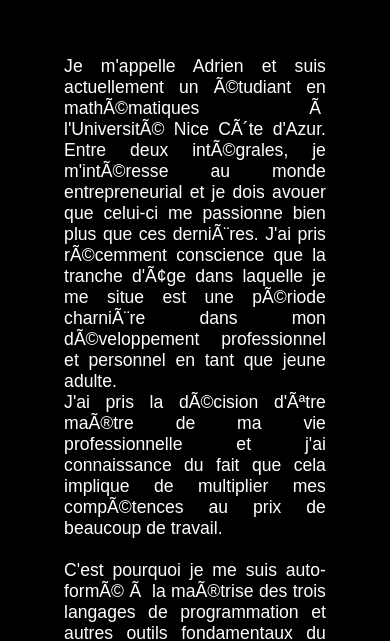
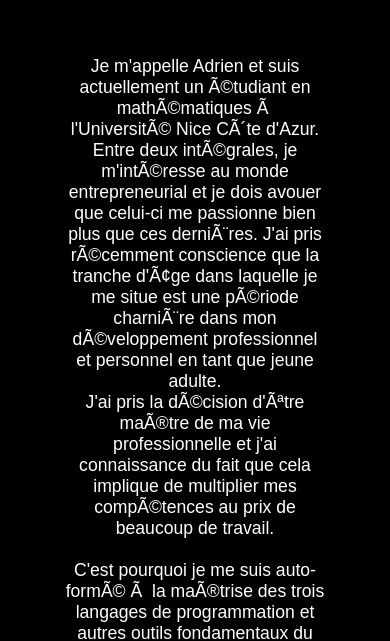
Before and after one commit to AdrienYakite/MonPortfolio, a plain HTML site: page a-propos.html in a window 390 px wide. Shown: the part 449-1090 px from the top of the page. Drawn offline with Linux system fonts and the light colour scheme.

Commit message:
mise à j

```diff
--- a/style-bazar-adri.css
+++ b/style-bazar-adri.css
@@ -123,7 +123,6 @@ span{
     text-decoration: none;
 }
 
-
 /*////////////////////////////////////////////////////////////////*/
 
                             /*ANIMATIONS*/
@@ -189,3 +188,20 @@ span{
       top: 0;
     }
   }
+
+/*////////////////////////////////////////////////////////////////*/
+
+                            /*MEDIA QUERIES*/
+
+/*////////////////////////////////////////////////////////////////*/
+@media only screen and (max-width: 767px) {
+    h1,h2,h3,h4,p{
+        text-align: center;
+        overflow: hidden;
+
+    }
+}
+
+
+  @media only screen and (min-width: 768px) and (max-width: 1023px) {
+  }
```
Also changed, not shown: a-propos.html (+1 -1 lines), index.html (+1 -1 lines).
